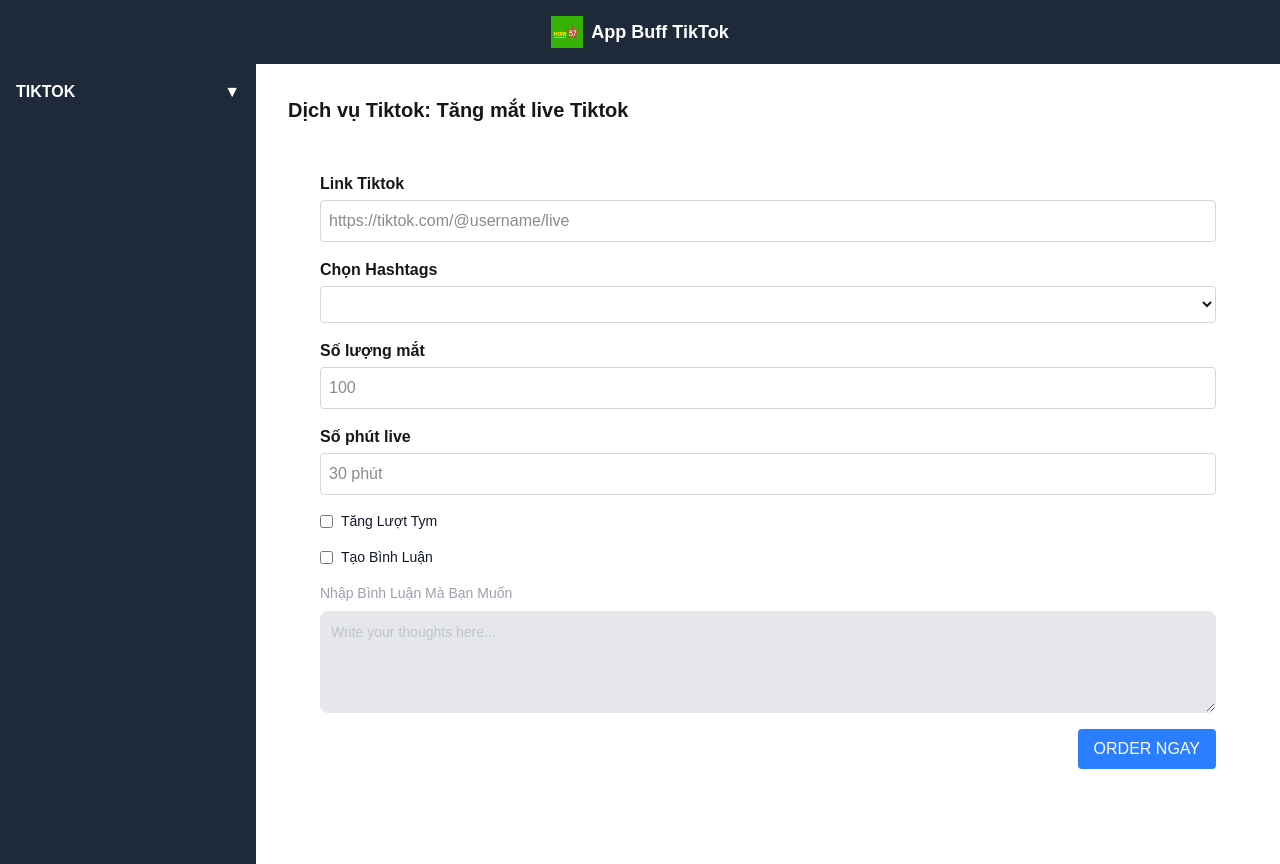
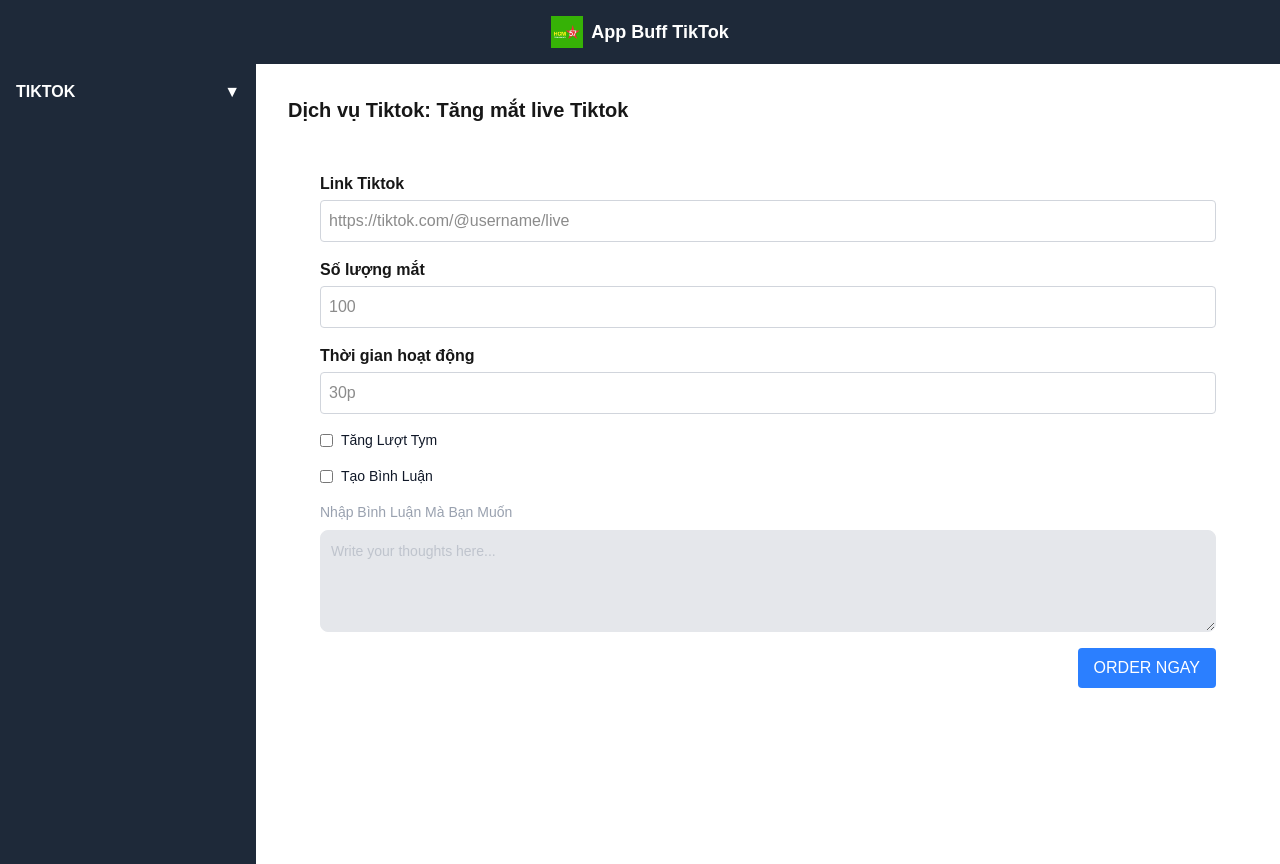
Before and after one commit to NguyenKhanhDuy612/app_auto_tiktok, a Next.js app in the folder frontend/app-buff/: page / in a window 1280 px wide. Built offline with nearby package versions, Linux system fonts and the light colour scheme.

Commit message:
set handSubmit

```diff
--- a/frontend/app-buff/components/TiktokSidebar/View/index.tsx
+++ b/frontend/app-buff/components/TiktokSidebar/View/index.tsx
@@ -2,26 +2,33 @@
 import { useState } from "react";
 
 const View = () => {
-  const [isCommentEnabled, setIsCommentEnabled] = useState(false); // Trạng thái checkbox "Tạo Bình Luận"
+  const [linkTiktok, setLinkTiktok] = useState("");
+  const [soLuongMat, setSoLuongMat] = useState("");
+  const [time, SetTime] = useState("");
+  const [isCommentEnabled, setIsCommentEnabled] = useState(false);
+  const [comment, setComment] = useState("");
+
+  const handleSubmit = (e: React.FormEvent) => {
+    e.preventDefault();
+    console.log("Link Tiktok:", linkTiktok);
+    console.log("Số lượng mắt:", soLuongMat);
+    console.log("Tạo bình luận:", isCommentEnabled ? comment : "Không tạo bình luận");
+  };
 
   return (
     <>
       {/* Main Content */}
       <main className="flex-1 p-8 bg-white">
-        <form className="space-y-4">
+        <form className="space-y-4" onSubmit={handleSubmit}>
           <div>
             <label className="block font-semibold mb-1">Link Tiktok</label>
             <input
               type="text"
               placeholder="https://tiktok.com/@username/live"
+              value={linkTiktok}
+              onChange={(e) => setLinkTiktok(e.target.value)}
               className="w-full border border-gray-300 rounded p-2"
             />
-          </div>
-          <div>
-            <label className="block font-semibold mb-1">Chọn Hashtags</label>
-            <select className="w-full border border-gray-300 rounded p-2">
-              <option></option>
-            </select>
           </div>
 
           <div>
@@ -29,14 +36,18 @@
             <input
               type="number"
               placeholder="100"
+              value={soLuongMat}
+              onChange={(e) => setSoLuongMat(e.target.value)}
               className="w-full border border-gray-300 rounded p-2"
             />
           </div>
           <div>
-            <label className="block font-semibold mb-1">Số phút live</label>
+            <label className="block font-semibold mb-1">Thời gian hoạt động</label>
             <input
               type="number"
-              placeholder="30 phút"
+              placeholder="30p"
+              value={time}
+              onChange={(e) => SetTime(e.target.value)}
               className="w-full border border-gray-300 rounded p-2"
             />
           </div>
@@ -50,9 +61,8 @@
               id="checkbox-comment"
               type="checkbox"
               value=""
-              onChange={(e) => setIsCommentEnabled(e.target.checked)} // Cập nhật trạng thái checkbox
+              onChange={(e) => setIsCommentEnabled(e.target.checked)}
             />
-
             <label
               htmlFor="checkbox-comment"
               className="ms-2 text-sm font-medium text-gray-900 dark:text-gray-300"
@@ -72,7 +82,9 @@
           <textarea
             id="message"
             rows={4}
-            disabled={!isCommentEnabled} // Vô hiệu hóa textarea nếu checkbox chưa được chọn
+            disabled={!isCommentEnabled}
+            value={comment}
+            onChange={(e) => setComment(e.target.value)}
             className={`block p-2.5 w-full text-sm ${
               isCommentEnabled
                 ? "text-gray-900 bg-gray-50 border-gray-300"
@@ -82,7 +94,10 @@
           ></textarea>
 
           <div className="text-right">
-            <button className="bg-blue-500 text-white px-4 py-2 rounded">
+            <button
+              type="submit"
+              className="bg-blue-500 text-white px-4 py-2 rounded"
+            >
               ORDER NGAY
             </button>
           </div>
```
